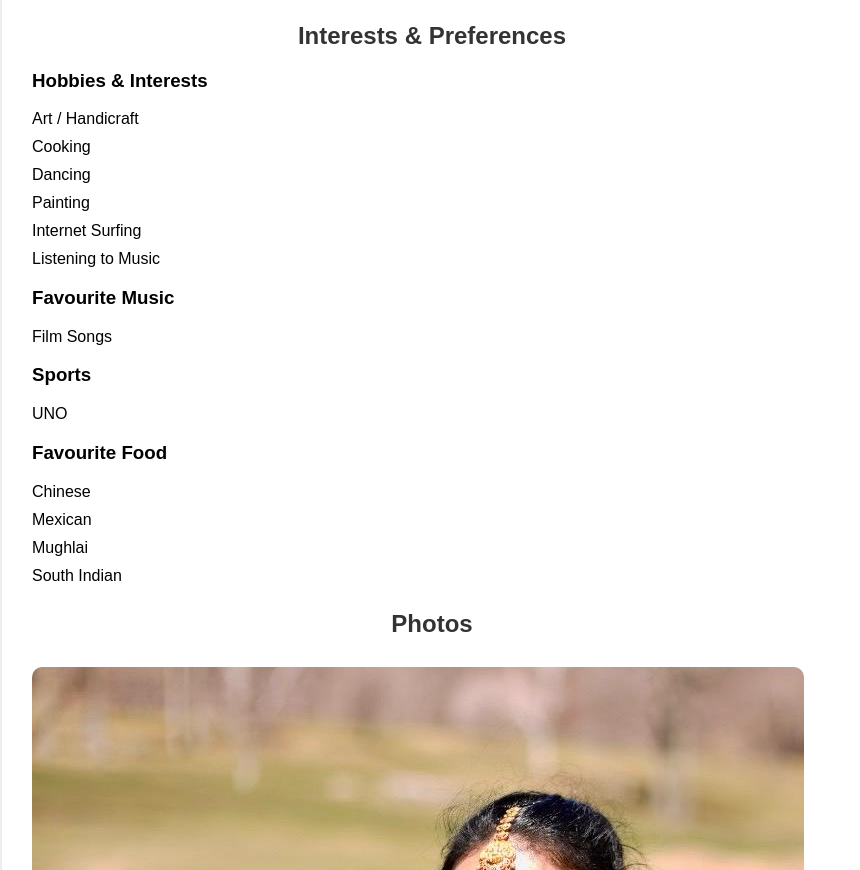
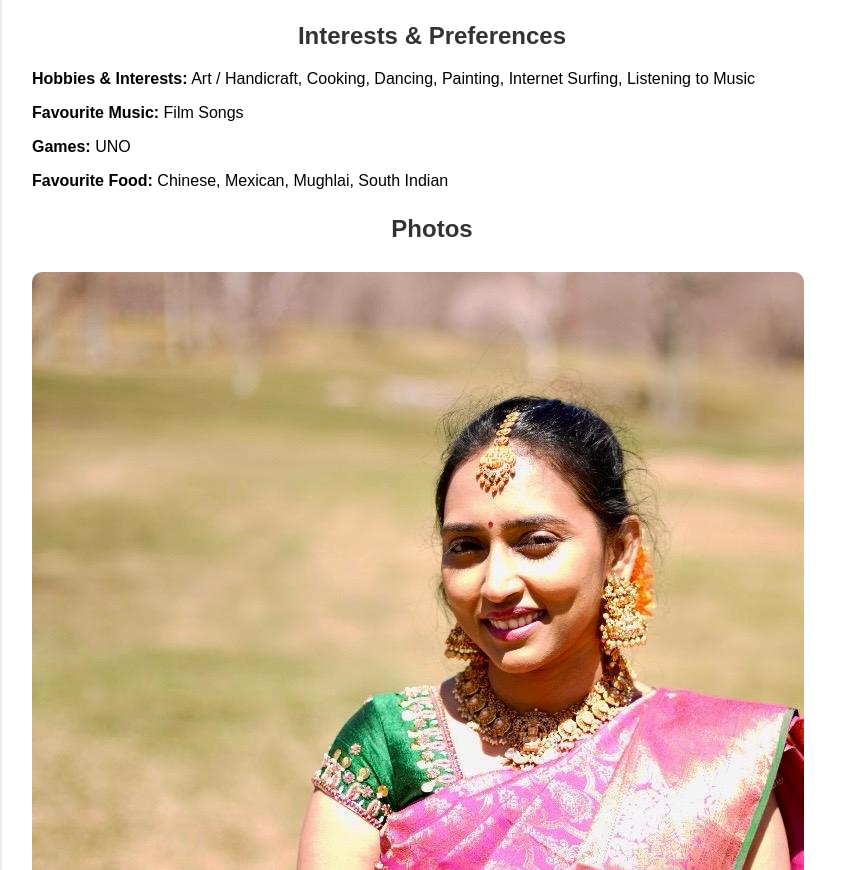
Before and after one commit to Yasasvi18/janu, a plain HTML site: page index.html in a window 1280 px wide. Shown: the part 859-1729 px from the top of the page, without its empty margins (208-1068 px from the left). Drawn offline with Linux system fonts and the light colour scheme.

Commit message:
Update index.html

```diff
--- a/index.html
+++ b/index.html
@@ -94,34 +94,15 @@
     <div class="section">
       <h2>Interests & Preferences</h2>
 
-      <h3>Hobbies & Interests</h3>
-      <ul>
-        <li>Art / Handicraft</li>
-        <li>Cooking</li>
-        <li>Dancing</li>
-        <li>Painting</li>
-        <li>Internet Surfing</li>
-        <li>Listening to Music</li>
-      </ul>
+      <p><strong>Hobbies & Interests:</strong> Art / Handicraft, Cooking, Dancing, Painting, Internet Surfing, Listening to Music</p>
 
-      <h3>Favourite Music</h3>
-      <ul>
-        <li>Film Songs</li>
-      </ul>
+      <p><strong>Favourite Music:</strong> Film Songs</p>
 
-      <h3>Sports</h3>
-      <ul>
-        <li>UNO</li>
-      </ul>
+      <p><strong>Games:</strong> UNO</p>
 
-      <h3>Favourite Food</h3>
-      <ul>
-        <li>Chinese</li>
-        <li>Mexican</li>
-        <li>Mughlai</li>
-        <li>South Indian</li>
-      </ul>
-    </div>
+      <p><strong>Favourite Food:</strong> Chinese, Mexican, Mughlai, South Indian</p>
+   </div>
+
 
     <div class="section">
       <h2>Photos</h2>
```
